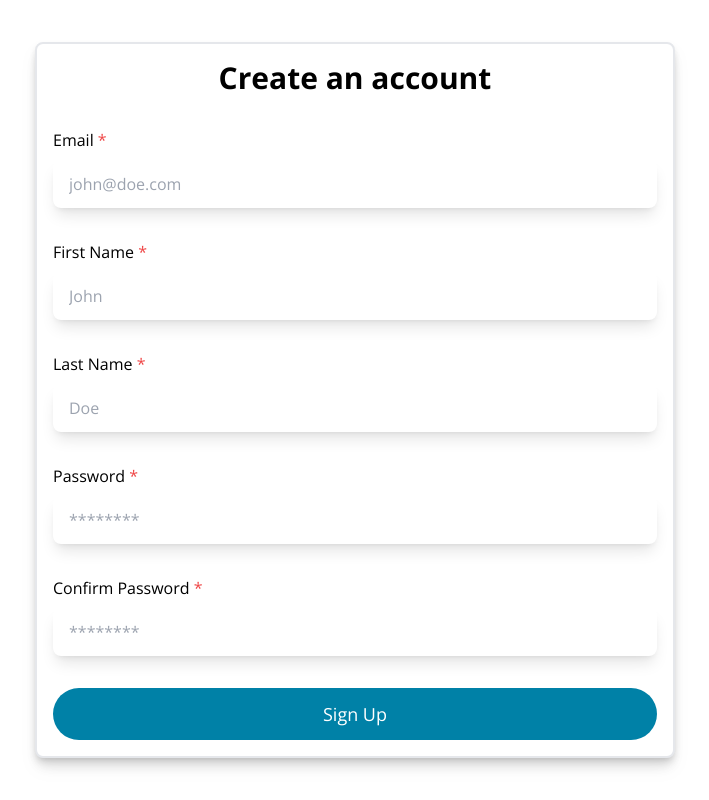
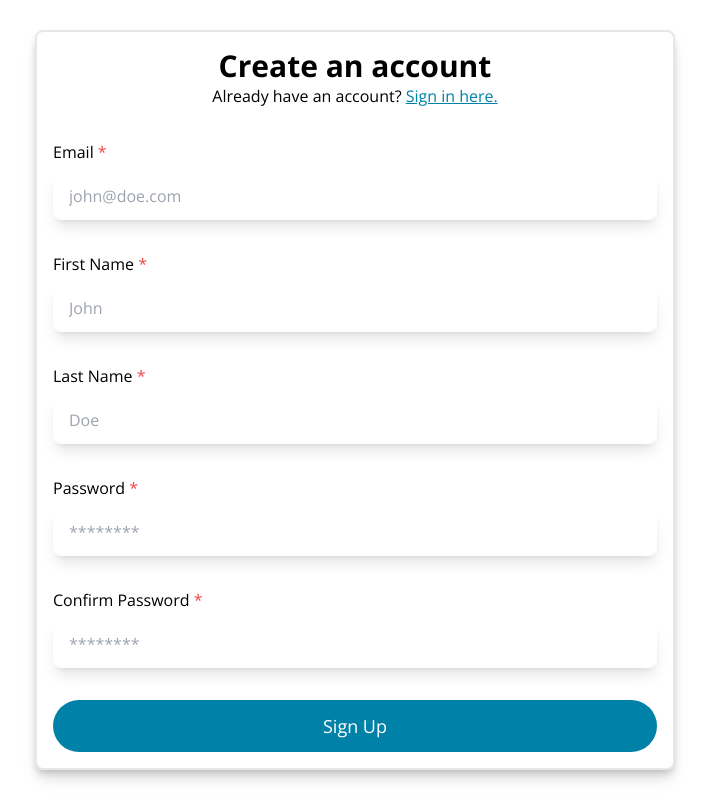
Before and after one commit to jkchisolm/pft-client, a Next.js app: page /signup in a window 1280 px wide. Shown: the whole page, without its empty margins (285-994 px from the left). Built offline with nearby package versions, Linux system fonts and the light colour scheme.

Commit message:
feat: add links to go between signin and signup pages

```diff
--- a/src/app/(auth)/components/signinForm.tsx
+++ b/src/app/(auth)/components/signinForm.tsx
@@ -3,12 +3,23 @@
 import { Button } from "@/components/elements/Button";
 import { Input } from "@/components/elements/Input";
 import { signin } from "@/lib/actions/signin";
+import Link from "next/link";
 import { useFormState } from "react-dom";
 
 export default function SigninForm() {
   const [errorState, dispatch] = useFormState(signin, undefined);
 
   return (
+    <>
+      <h2>
+        Don&apos;t have an account?{" "}
+        <Link
+          href="/signup"
+          className="text-cerulean underline hover:brightness-50"
+        >
+          Create one now.
+        </Link>
+      </h2>
       <form action={dispatch} method="post" className="w-full mt-8">
         <div className="mb-4">
           <Input
@@ -32,5 +43,6 @@ export default function SigninForm() {
         </div>
         <Button text="Sign In" type="submit" variant="blue" rounded />
       </form>
+    </>
   );
 }
--- a/src/app/(auth)/components/signupForm.tsx
+++ b/src/app/(auth)/components/signupForm.tsx
@@ -3,12 +3,23 @@
 import { Button } from "@/components/elements/Button";
 import { Input } from "@/components/elements/Input";
 import { signup } from "@/lib/actions/signup";
+import Link from "next/link";
 import { useFormState } from "react-dom";
 
 export const SignupForm = () => {
   const [errorState, dispatch] = useFormState(signup, undefined);
 
   return (
+    <>
+      <h2>
+        Already have an account?{" "}
+        <Link
+          href="/signin"
+          className="text-cerulean underline hover:brightness-50"
+        >
+          Sign in here.
+        </Link>
+      </h2>
       <form action={dispatch} method="post" className="w-full mt-8">
         <div className="mb-4">
           <Input
@@ -62,5 +73,6 @@ export const SignupForm = () => {
         </div>
         <Button text="Sign Up" type="submit" variant="blue" rounded />
       </form>
+    </>
   );
 };
```
Lines whose indentation alone changed are shown as unchanged.
